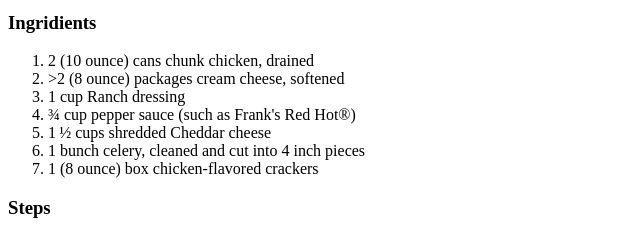
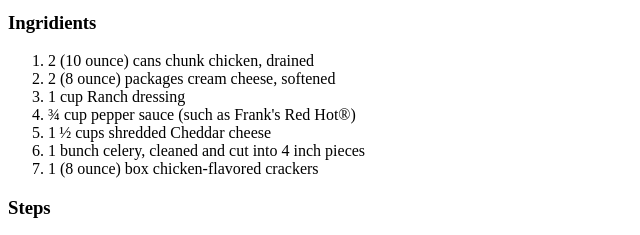
Before and after one commit to KeanuDuncan/odin-recipes, a plain HTML site: page recipes/dip.html in a window 1280 px wide. Shown: the part 1542-1777 px from the top of the page, 0-640 px from the left. Drawn offline with Linux system fonts and the light colour scheme.

Commit message:
Iteration 4: Add More Recipes Changes

```diff
--- a/recipes/dip.html
+++ b/recipes/dip.html
@@ -17,7 +17,7 @@
     <p>
         <ol>
             <li>2 (10 ounce) cans chunk chicken, drained</li>
-            <li>>2 (8 ounce) packages cream cheese, softened</li>
+            <li>2 (8 ounce) packages cream cheese, softened</li>
             <li>1 cup Ranch dressing</li>
             <li> ¾ cup pepper sauce (such as Frank's Red Hot®)</li>
             <li> 1 ½ cups shredded Cheddar cheese</li>
```
